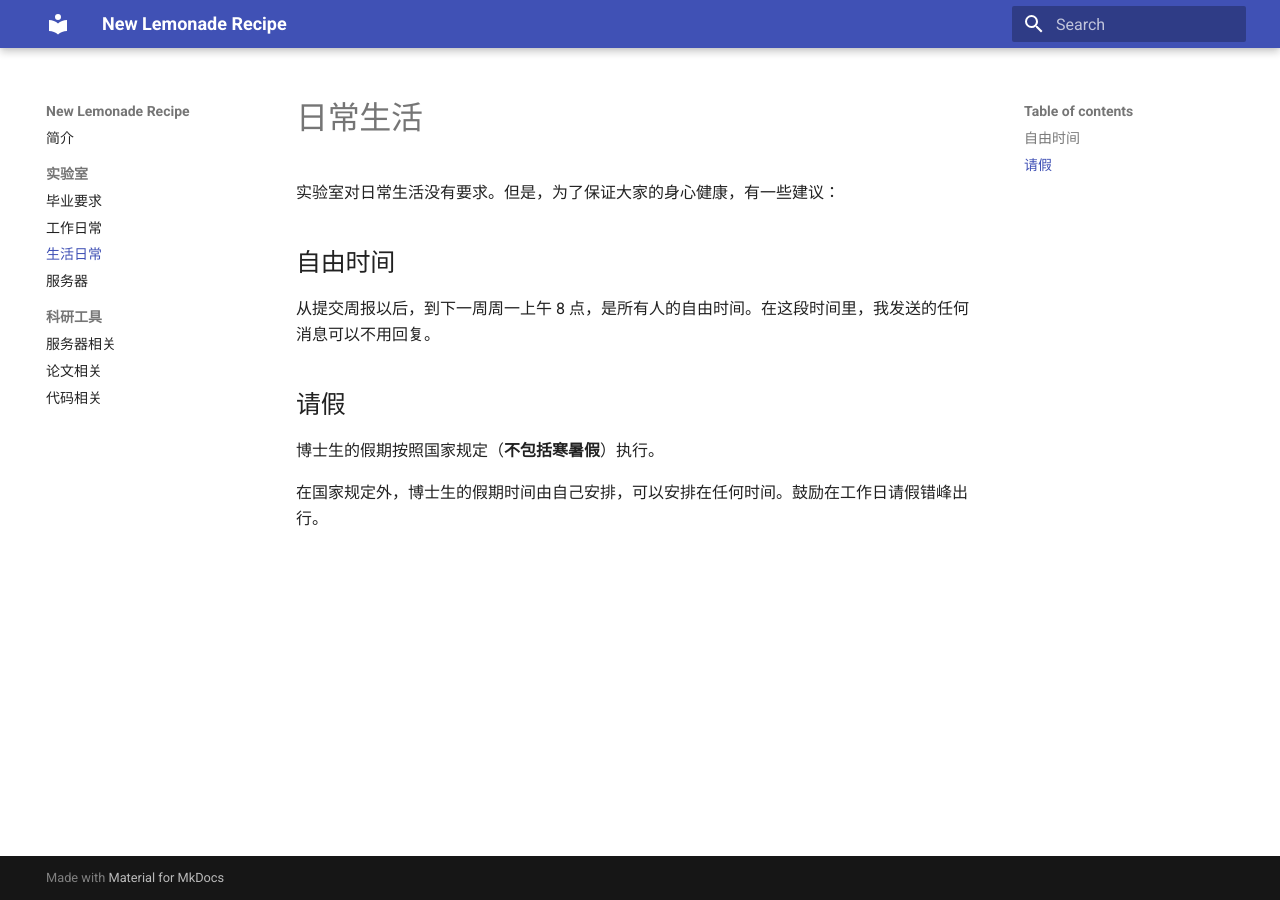
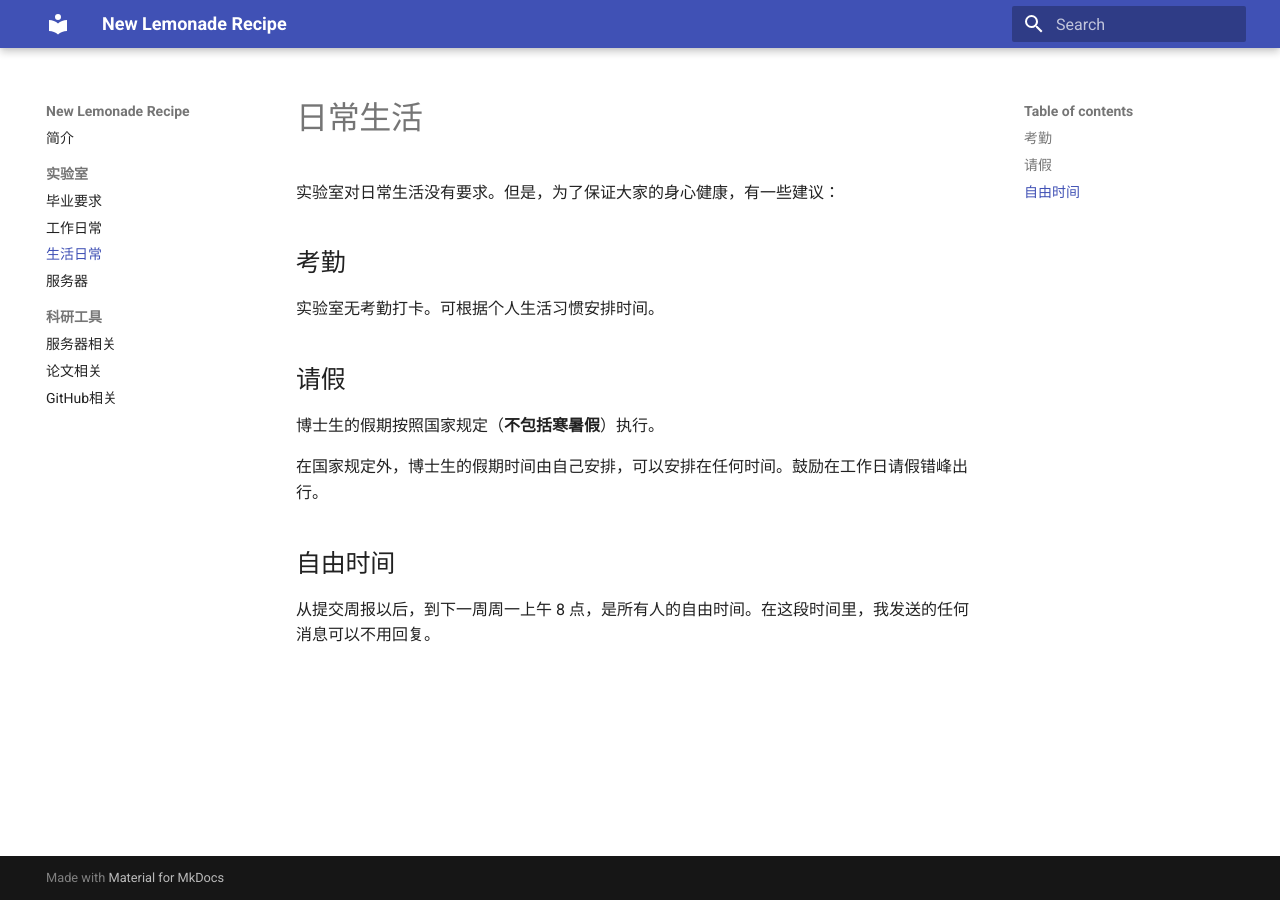
Before and after one commit to pku-lemonade/recipe, an MkDocs documentation site: the page built from docs/lab/daily_life.md, in a window 1280 px wide. Built offline with MkDocs 1.6.1 and Material for MkDocs 9.7.7, drawn with Linux system fonts in a browser that asks for light colours.

```diff
--- a/docs/lab/daily_life.md
+++ b/docs/lab/daily_life.md
@@ -2,12 +2,16 @@
 
 实验室对日常生活没有要求。但是，为了保证大家的身心健康，有一些建议：
 
-## 自由时间
+## 考勤
 
-从提交周报以后，到下一周周一上午 8 点，是所有人的自由时间。在这段时间里，我发送的任何消息可以不用回复。
+实验室无考勤打卡。可根据个人生活习惯安排时间。
 
 ## 请假
 
 博士生的假期按照国家规定（**不包括寒暑假**）执行。
 
 在国家规定外，博士生的假期时间由自己安排，可以安排在任何时间。鼓励在工作日请假错峰出行。
+
+## 自由时间
+
+从提交周报以后，到下一周周一上午 8 点，是所有人的自由时间。在这段时间里，我发送的任何消息可以不用回复。
--- a/mkdocs.yml
+++ b/mkdocs.yml
@@ -11,6 +11,8 @@ theme:
 
 plugins:
   - search
+  - git-revision-date-localized
+  - git-authors
 
 markdown_extensions:
   # Python Markdown
@@ -36,4 +38,4 @@ nav:
   - 科研工具:
     - 服务器相关: tools/server.md
     - 论文相关: tools/papers.md
-    - 代码相关: tools/code.md
+    - GitHub相关: tools/github.md
```
Also changed, not shown: README.md (+10 -0 lines).
